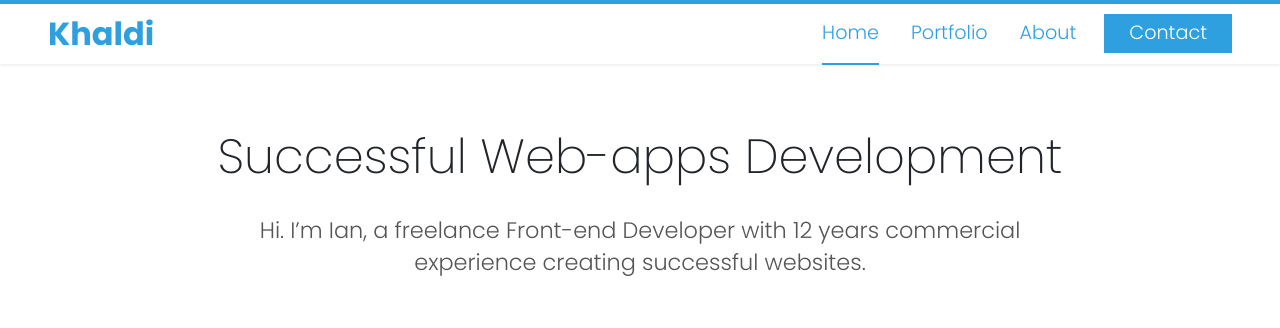
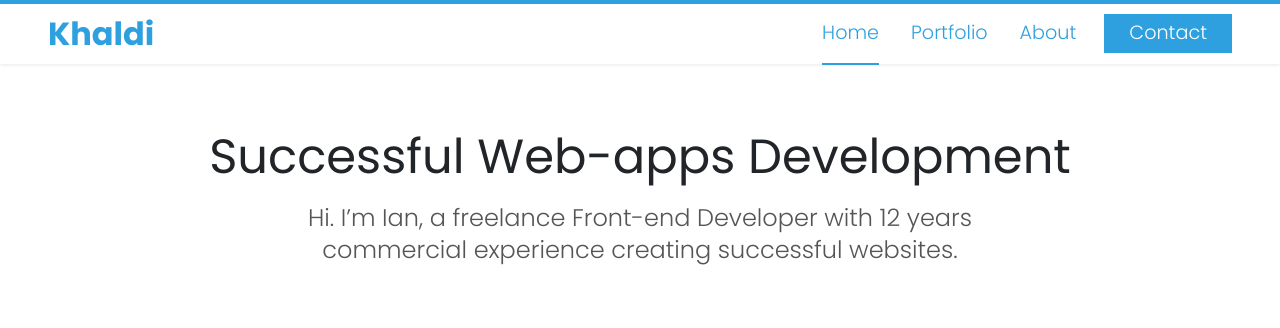
Before and after one commit to devkhaldi/portfolio, a React (Create React App) app: page / in a window 1280 px wide. Shown: the top 328 px of the page. Built offline with nearby package versions, Linux system fonts and the light colour scheme.

Commit message:
Fix hero text

```diff
--- a/src/home/Hero.css
+++ b/src/home/Hero.css
@@ -9,13 +9,13 @@
   padding: 4rem 0;
 }
 .hero .hero-text h1 {
-  font-weight: 200;
+  font-weight: 400;
   font-size: 3rem;
-  margin-bottom: 1.8rem;
+  margin-bottom: 1rem;
 }
 .hero .hero-text p {
   color: #555555;
-  font-size: 1.4rem;
+  font-size: 1.5rem;
   font-weight: 300;
   width: 60%;
   margin: 0 auto;
```
